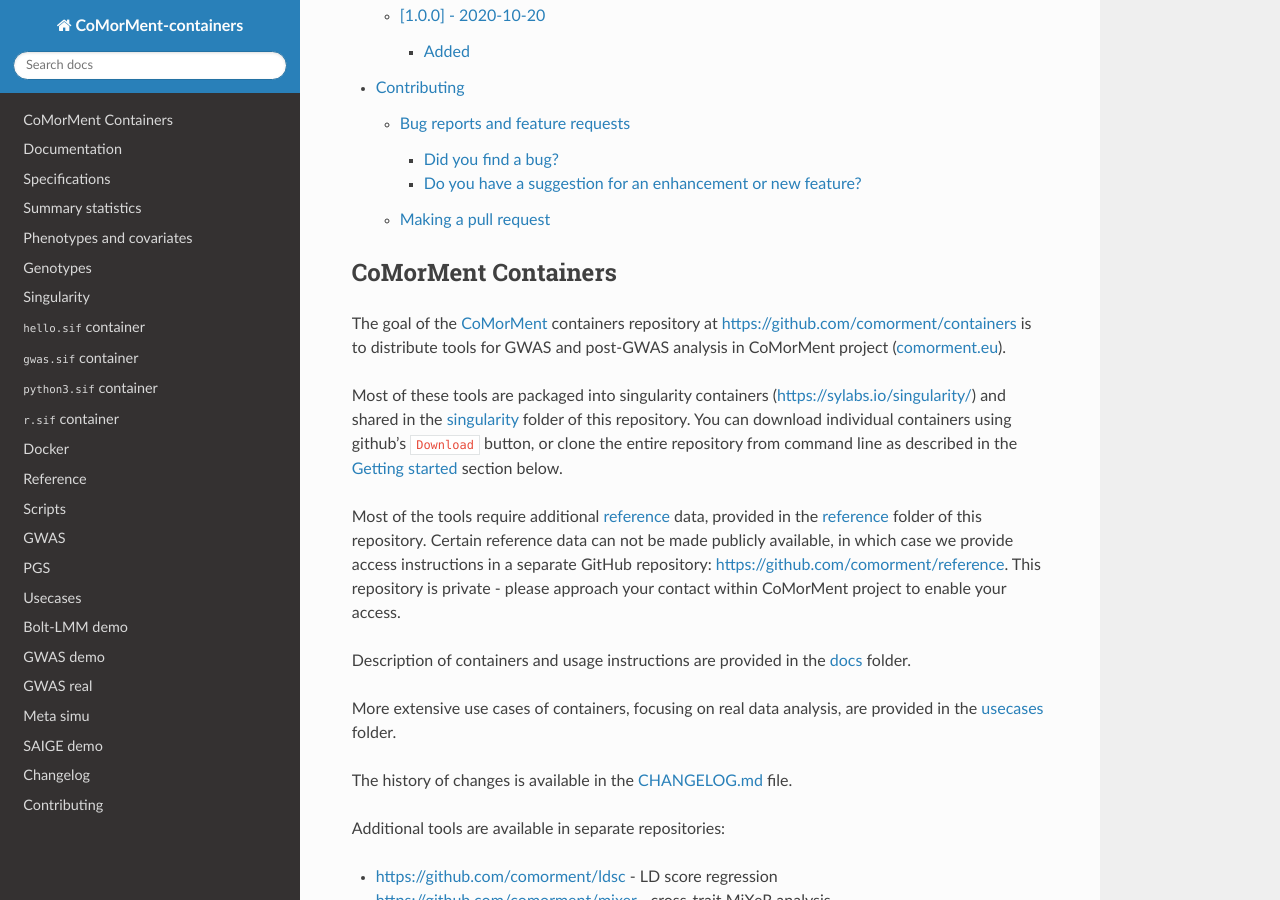
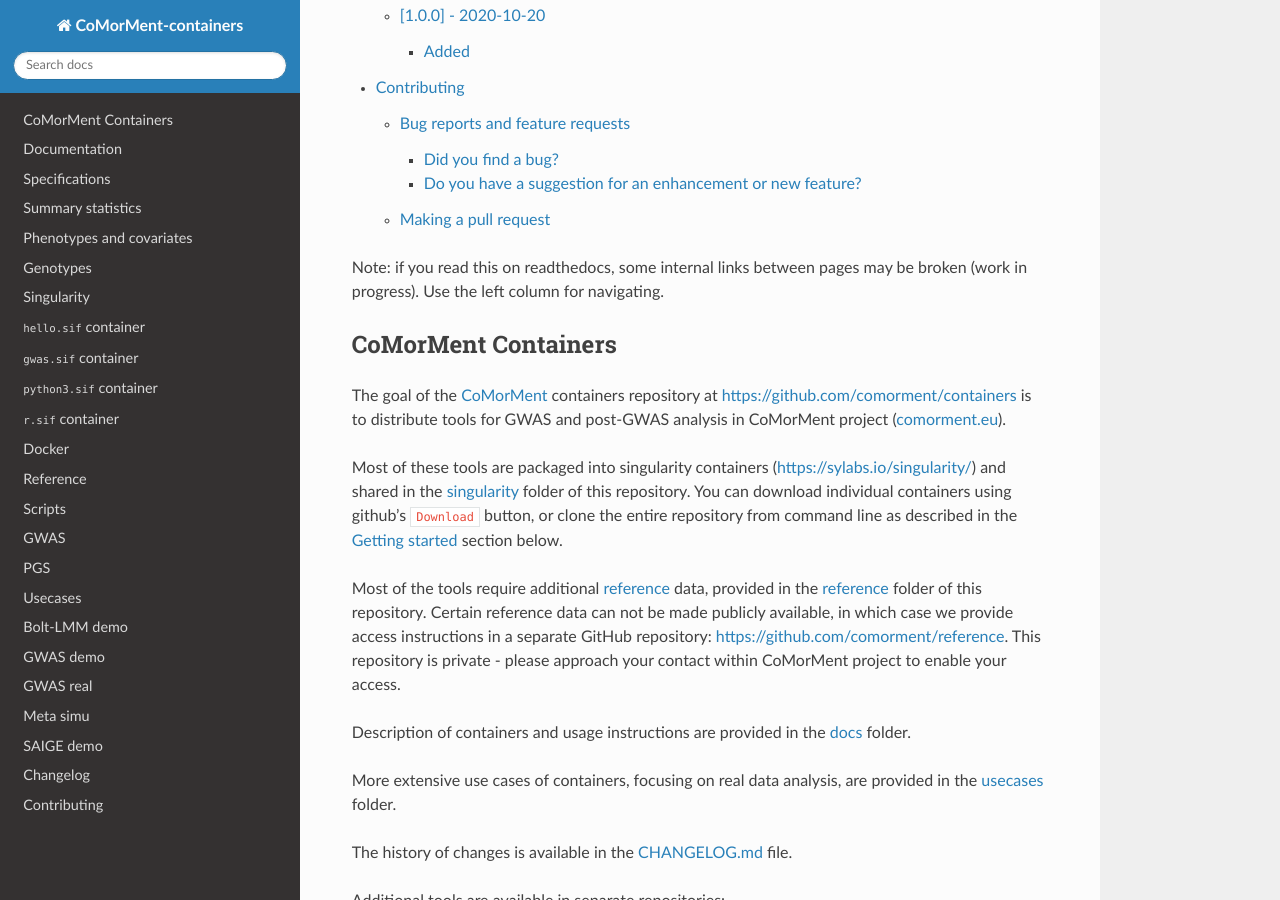
Before and after one commit to comorment/containers, a Sphinx documentation site: the page built from sphinx-docs/source/index.rst, in a window 1280 px wide and 900 px high, scrolled down 2033 px. Built offline with Sphinx 7.4.7 and the Read the Docs theme 2.0.0, drawn with Linux system fonts in a browser that asks for light colours; some of the changed text lies outside the part shown.

Commit message:
add note that readthedocs links may be broken

`````diff
--- a/CHANGELOG.md
+++ b/CHANGELOG.md
@@ -29,6 +29,7 @@
 
 ### Updated
 
+* Updated file and folder layout, fixing minor documentation issues. Moving from ``m2r2`` to ``Myst-parser`` for Sphinx-generated online docs.
 * Rebuilt the R container
 * ````
   1d435af6003bbca95ef8cc062bf666fc  singularity/r.sif
--- a/sphinx-docs/source/index.rst
+++ b/sphinx-docs/source/index.rst
@@ -20,6 +20,9 @@
    usecases
    changelog
    contributing
+
+Note: if you read this on readthedocs, some internal links between pages may be broken (work in progress).
+Use the left column for navigating.
 
 .. include:: ../../README.md
    :parser: myst_parser.sphinx_
`````
Also changed, not shown: sphinx-docs/source/reference.md (line endings or trailing spaces).
